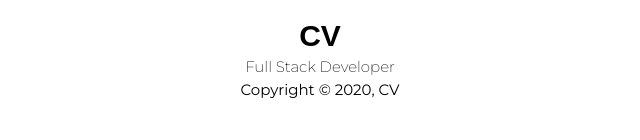
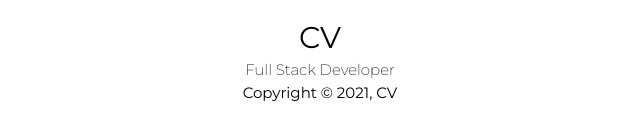
Before and after one commit to unChartedZone/unChartedZone.github.io, a Gatsby site: page / in a window 1280 px wide. Shown: the part 3523-3663 px from the top of the page, 320-960 px from the left. Built offline with nearby package versions, Linux system fonts and the light colour scheme; Gatsby itself is replaced by a stand-in of ours.

Commit message:
fixed hardcoded year in contact footer
- also tweaked styles of icon in footer

```diff
--- a/src/components/Contact.js
+++ b/src/components/Contact.js
@@ -1,7 +1,10 @@
 import React from 'react';
 import { FaGithub, FaLinkedinIn, FaTwitter } from 'react-icons/fa';
 
-const Contact = () => (
+const Contact = () => {
+  const year = new Date().getFullYear();
+
+  return (
     <section id="contact" className="contact my-4">
       <div className="container mx-auto d-flex align-center justify-center column">
         <div className="contact-body">
@@ -45,9 +48,10 @@ const Contact = () => (
         {/* <h1 className="footer-header">Christian Valdez</h1> */}
         <h1 className="footer-header mt-1">CV</h1>
         <h2 className="footer-subheader">Full Stack Developer</h2>
-      <p className="footer-copyright mb-4">Copyright &copy; 2020, CV</p>
+        <p className="footer-copyright mb-4">Copyright &copy; {year}, CV</p>
       </div>
     </section>
   );
+};
 
 export default Contact;
--- a/src/styles/components/_contact.scss
+++ b/src/styles/components/_contact.scss
@@ -42,7 +42,8 @@
   }
 
   &-header {
-    font-family: 'Google Sans', sans-serif;
+    font-family: 'Montserrat', sans-serif;
+    font-weight: 400;
     font-size: 3rem;
     text-transform: uppercase;
   }
```
Lines whose indentation alone changed are shown as unchanged.
